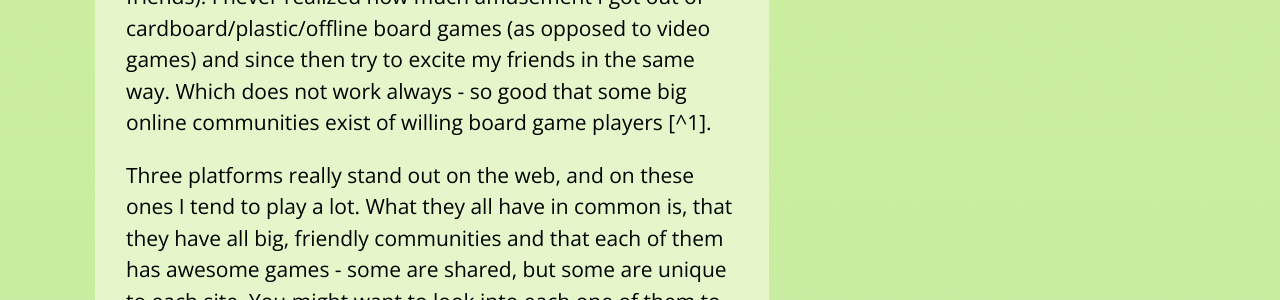
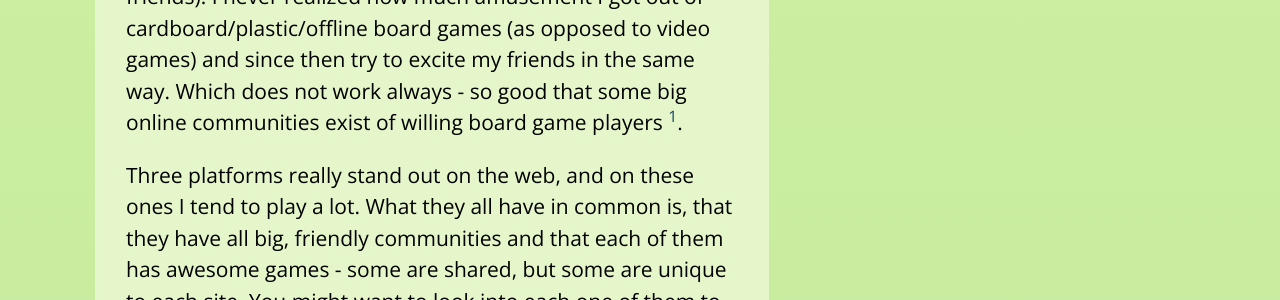
Before and after one commit to mionisation/mionisation.github.io, a Jekyll site: the page built from _posts/2016-10-27-Online-Boardgame-Playing-1.markdown, in a window 1280 px wide and 1400 px high, scrolled down 313 px. Shown: the part 467-767 px from the top of the window. Built offline with Jekyll 4.4.1, drawn with Linux system fonts in a browser that asks for light colours; some web fonts are replaced; some of the changed text lies outside the part shown.

Commit message:
fix typos

```diff
--- a/_posts/2016-10-27-Online-Boardgame-Playing-1.markdown
+++ b/_posts/2016-10-27-Online-Boardgame-Playing-1.markdown
@@ -57,11 +57,11 @@
 This got longer than expected! I will focus on other sites in another post, at another time. Hope you enjoyed!
 
 
-[^1] <i>Compared to playing your friends, it is sometimes more satisfying if you play, let's say, a french opponent online in 'Through the Ages' and they succumb to your giant army led by Napoleon - Ze tableaus 'ave turned, mon ami! Only to have your opponent play Gandhi in the next go and rendering your whole power useless. D'oh...</i>
+[^1]: <i>Compared to playing your friends, it is sometimes more satisfying if you play, let's say, a french opponent online in 'Through the Ages' and they succumb to your giant army led by Napoleon - Ze tableaus 'ave turned, mon ami! Only to have your opponent play Gandhi in the next go and rendering your whole power useless. D'oh...</i>
 
-[^2] <i>One way to find those, is to look at the <a href="http://www.yucata.de/en/Statistics">"Yucata Game Statistics"</a>. Often, the most played games on the sites are also the easiest and shortest - like "Can't Stop" in this case.</i>
+[^2]: <i>One way to find those, is to look at the <a href="http://www.yucata.de/en/Statistics">"Yucata Game Statistics"</a>. Often, the most played games on the sites are also the easiest and shortest - like "Can't Stop" in this case.</i>
 
-[^3] <i>Especially for the times you just can't persuade anyone to play that awesome new game that takes two hours and another one to explain and set up</i>
+[^3]: <i>Especially for the times you just can't persuade anyone to play that awesome new game that takes two hours and another one to explain and set up</i>
 
 
 [rrr]: http://www.yucata.de/en/Rules/RRR2
```
